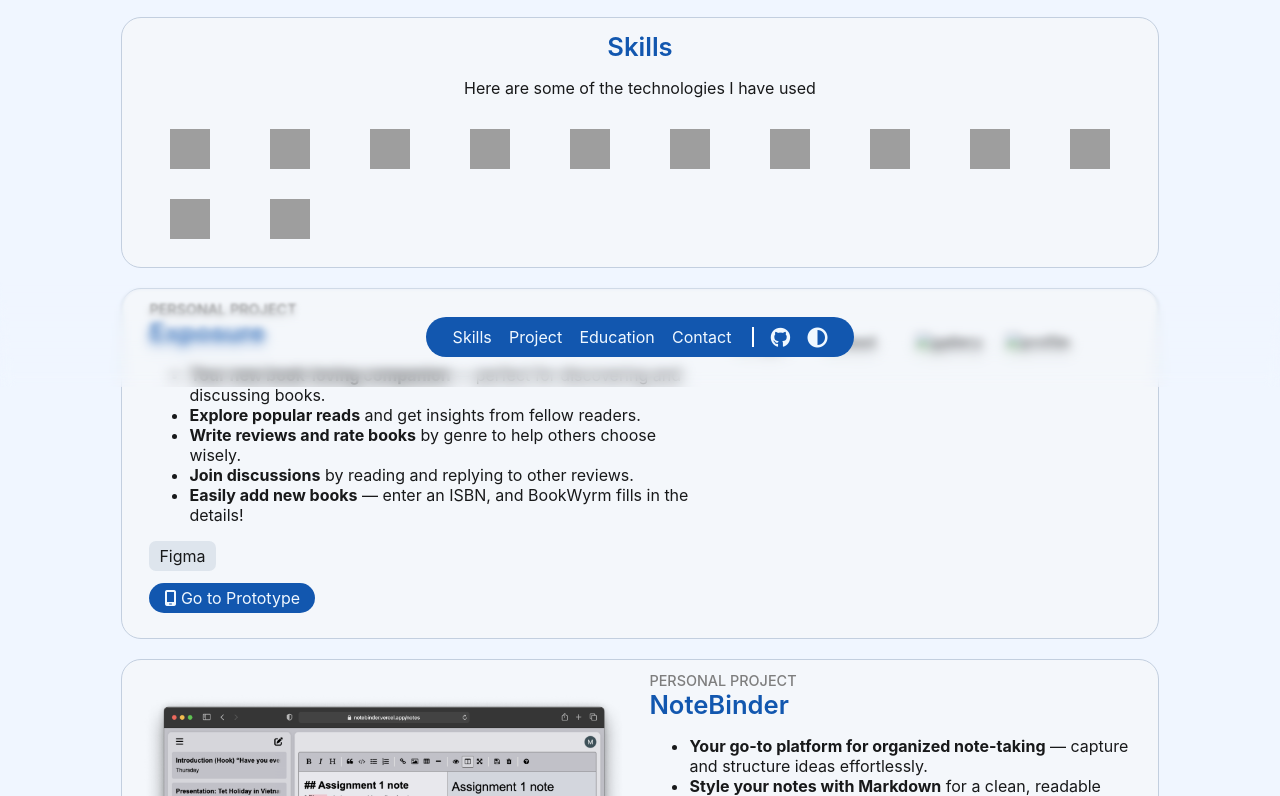
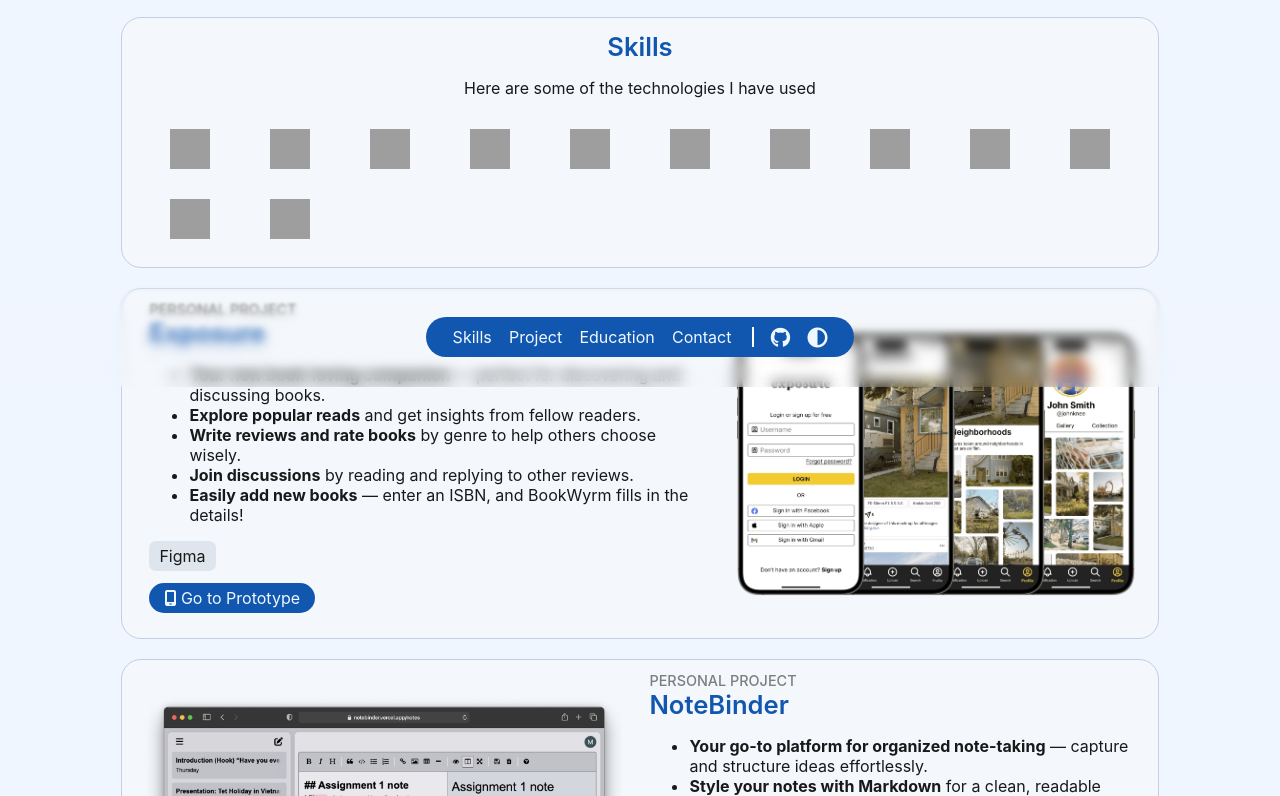
Before and after one commit to louismacvux/portfolio, a plain HTML site: page index.html in a window 1280 px wide. Shown: the part 413-1209 px from the top of the page. Drawn offline with Linux system fonts and the light colour scheme; the site is published under a folder, as on GitHub Pages, so addresses that start at the root find nothing; grey boxes are pictures that could not be loaded.

Commit message:
remove leading slash in path

```diff
--- a/index.html
+++ b/index.html
@@ -91,10 +91,10 @@
             </div>
         </div>
         <div class="image-stack">
-            <img class="mockup" src="/asset/exposure-login.png" alt="login">
-            <img class="mockup" src="/asset/Exposure-feed.png" alt="feed">
-            <img class="mockup" src="/asset/Exposure-gallery.png" alt="gallery">
-            <img class="mockup" src="/asset/Exposure-profile.png" alt="profile">
+            <img class="mockup" src="asset/exposure-login.png" alt="login">
+            <img class="mockup" src="asset/Exposure-feed.png" alt="feed">
+            <img class="mockup" src="asset/Exposure-gallery.png" alt="gallery">
+            <img class="mockup" src="asset/Exposure-profile.png" alt="profile">
         </div>
     </div>
     <div class="card" id="project2">
```
